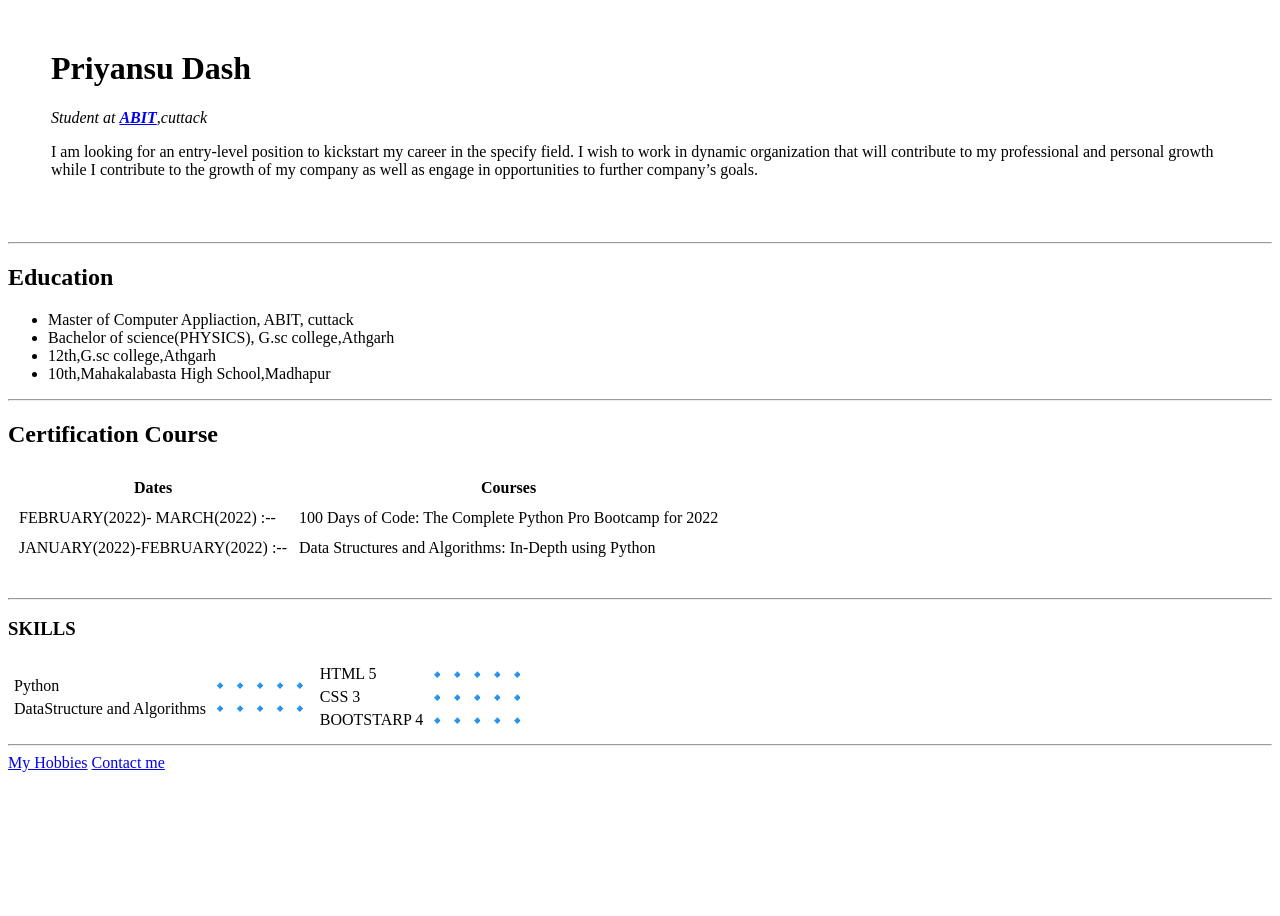
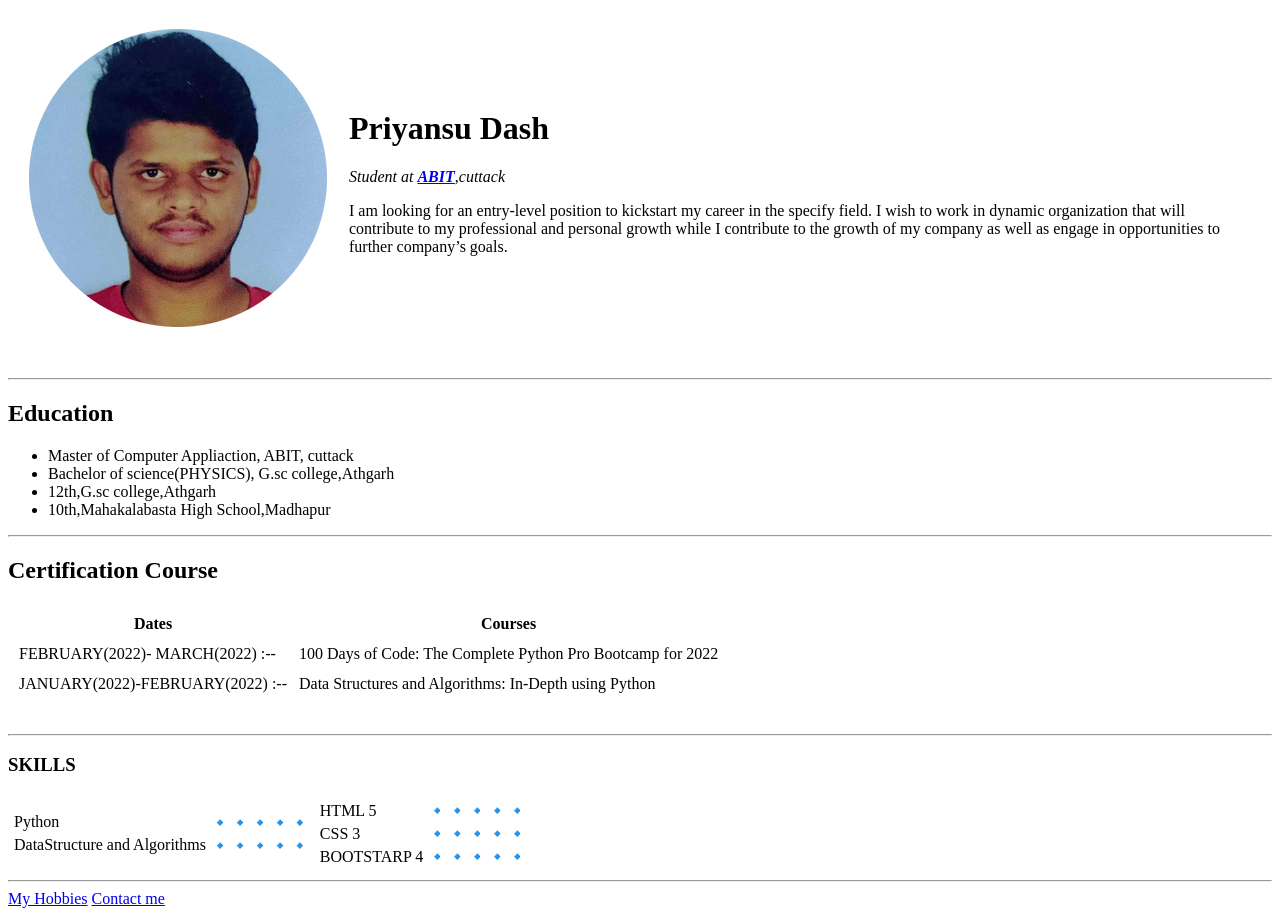
Before and after one commit to priyansudash1999/cv, a plain HTML site: page index.html in a window 1280 px wide. Before the commit the page ends 800 px from the top, so only its background shows below. Drawn offline with Linux system fonts and the light colour scheme.

Commit message:
Update index.html

```diff
--- a/index.html
+++ b/index.html
@@ -7,7 +7,7 @@
   <body>
     <table cellspacing="20">
       <tr>
-        <td><img src='Priyansuphoto-modified.jpg' alt=""></td>
+        <td><img src='image/priyansu.png' alt=""></td>
         <td><h1>Priyansu Dash</h1>
         <p><em>Student at <strong><a href="https://abit.edu.in/">ABIT</a></strong>,cuttack</em></p>
         <p>I am looking for an entry-level position to kickstart my career in the specify field. I wish to work in dynamic organization
```
